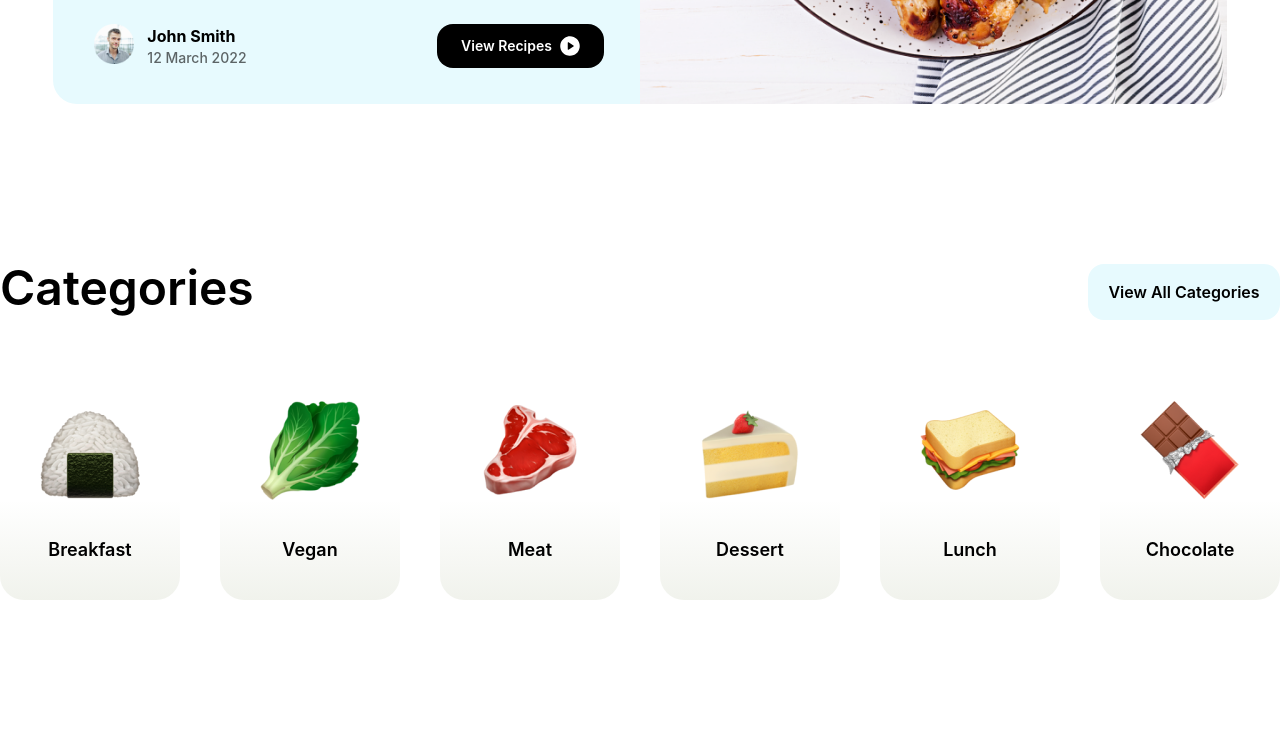
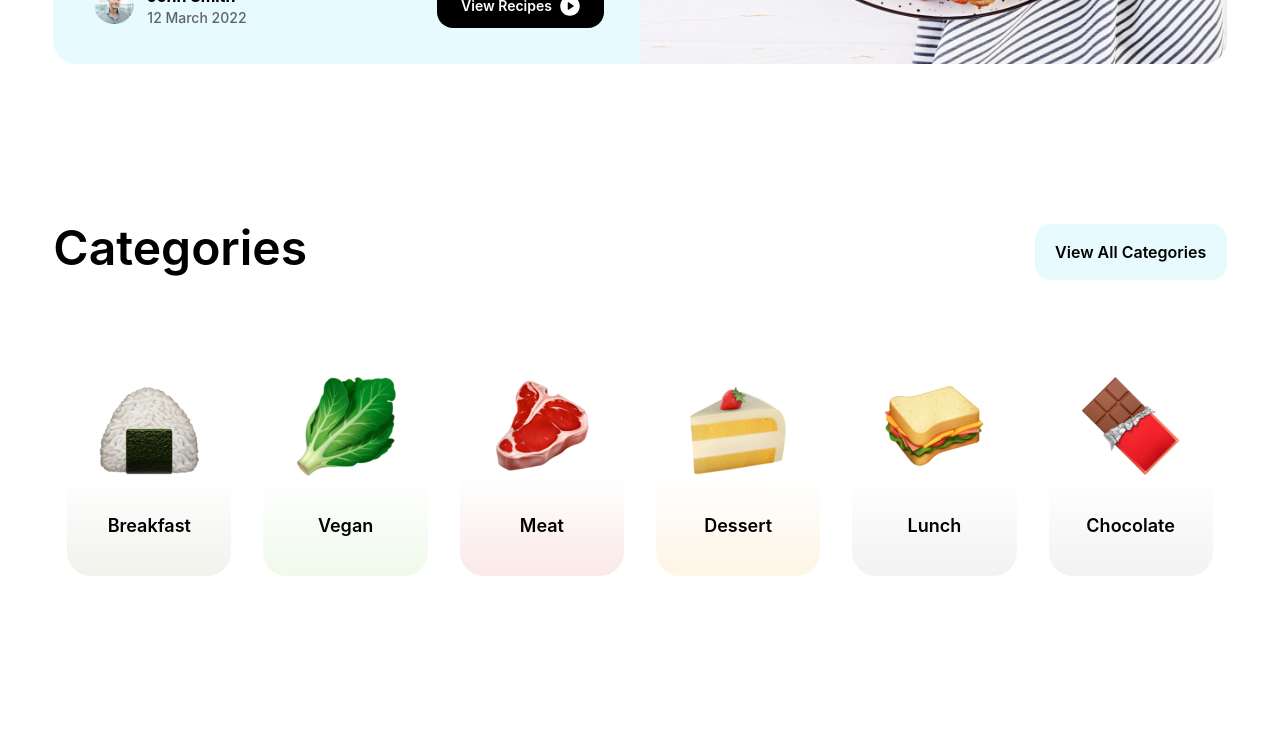
Before and after one commit to foodieland-project/foodieland-frontend, a React (Create React App) app: page / in a window 1280 px wide. Shown: the part 510-1265 px from the top of the page. Built offline with nearby package versions, Linux system fonts and the light colour scheme.

Commit message:
finished category

```diff
--- a/src/App.js
+++ b/src/App.js
@@ -8,7 +8,7 @@ import Categories from "./components/BasicComponents/Categories/Categories";
 
 function App() {
   return (
-    <div>
+    <div className="max-w-[1280px] mx-auto">
       <Carousel />
       <Categories />
       <Recipe />
--- a/src/components/BasicComponents/Carousel/Carousel.jsx
+++ b/src/components/BasicComponents/Carousel/Carousel.jsx
@@ -42,7 +42,7 @@ function Carousel() {
     );
   };
   return (
-    <div className="my-20  relative">
+    <div className="my-10  relative ">
       <div
         onClick={prevSlide}
         className="carousel-arrow absolute top-1/2 left-0 md:left-2 cursor-pointer "
--- a/src/components/BasicComponents/Carousel/CarouselItem.jsx
+++ b/src/components/BasicComponents/Carousel/CarouselItem.jsx
@@ -7,7 +7,7 @@ function CarouselItem({ title, imageUrl, description }) {
   const knifeIcon = icons.knife();
   const playCircleIcon = icons.playCircle();
   return (
-    <div className="carousel-item flex rounded-3xl w-11/12 2xl:w-5/6  mx-auto overflow-hidden font-inter ">
+    <div className="carousel-item flex rounded-3xl w-11/12  mx-auto overflow-hidden font-inter ">
       <div className="md:basis-1/2 bg-lameBlue p-5 sm:p-7 lg:p-9">
         <div className="bg-white w-32 lg:w-36 rounded-2xl p-2 text-center">
           <img
--- a/src/components/BasicComponents/Categories/Categories.jsx
+++ b/src/components/BasicComponents/Categories/Categories.jsx
@@ -1,42 +1,48 @@
-import "./categories.css";
+import Category from "./Category";
 function Categories() {
   const categoriesData = [
     {
       id: 1,
       name: "Breakfast",
       imageUrl: "./images/categories/breakfast.png",
+      bgColor: "bg-gradient-grey",
     },
     {
       id: 2,
       name: "Vegan",
       imageUrl: "./images/categories/vegan.png",
+      bgColor: "bg-gradient-green",
     },
     {
       id: 3,
       name: "Meat",
       imageUrl: "./images/categories/meat.png",
+      bgColor: "bg-gradient-red",
     },
     {
       id: 4,
       name: "Dessert",
       imageUrl: "./images/categories/dessert.png",
+      bgColor: "bg-gradient-yellow",
     },
     {
       id: 5,
       name: "Lunch",
       imageUrl: "./images/categories/lunch.png",
+      bgColor: "bg-gradient-white",
     },
     {
       id: 6,
       name: "Chocolate",
       imageUrl: "./images/categories/chocolate.png",
+      bgColor: "bg-gradient-brown",
     },
   ];
   return (
     <section>
-      <div className="xl:w-[1280px] w-4/5 font-inter mx-auto my-40">
-        <div className="flex justify-between mb-20  ">
-          <div>
+      <div className="w-11/12 font-inter mx-auto my-20 lg:my-40">
+        <div className="flex flex-col justify-center text-center md:flex-row md:justify-around lg:justify-between mb-20  ">
+          <div className="mb-8 md:mb-0">
             <h1 className="font-semibold text-5xl">Categories</h1>
           </div>
           <div>
@@ -45,16 +51,14 @@ function Categories() {
             </button>
           </div>
         </div>
-        <div className="flex justify-center gap-10  ">
-          {categoriesData.map(({ id, name, imageUrl }) => (
-            <div className="w-[180px] h-[200px] rounded-3xl overflow-hidden">
-              <div>
-                <img src={`${imageUrl}`} alt="breakfast" className="mx-auto" />
-              </div>
-              <div className="category-name text-center font-semibold text-lg p-9">
-                <span>{name}</span>
-              </div>
-            </div>
+        <div className="flex justify-center gap-4 xl:gap-8  flex-wrap">
+          {categoriesData.map(({ id, name, imageUrl, bgColor }) => (
+            <Category
+              key={id}
+              name={name}
+              imageUrl={imageUrl}
+              bgColor={bgColor}
+            />
           ))}
         </div>
       </div>
--- /dev/null
+++ b/src/components/BasicComponents/Categories/Category.jsx
@@ -0,0 +1,20 @@
+import "./category.css";
+
+function Category({ imageUrl, name, bgColor }) {
+  return (
+    <div className="category-item lg:basis-1/6 h-[160px] md:h-[200px] rounded-3xl overflow-hidden my-4">
+      <div>
+        <img
+          src={`${imageUrl}`}
+          alt="breakfast"
+          className="mx-auto w-[80px] md:w-[100px]"
+        />
+      </div>
+      <div className={`${bgColor}   text-center font-semibold text-lg py-9 `}>
+        <span>{name}</span>
+      </div>
+    </div>
+  );
+}
+
+export default Category;
--- a/src/components/BasicComponents/Categories/categories.css
+++ /dev/null
@@ -1,3 +0,0 @@
-.category-name{
-    background: linear-gradient(180deg, rgba(112, 130, 70, 0) 0%, rgba(112, 130, 70, 0.1) 100%);
-}
--- /dev/null
+++ b/src/components/BasicComponents/Categories/category.css
@@ -0,0 +1,9 @@
+
+.category-item{
+    flex-basis: 24%;
+}
+@media screen and (min-width:1024px) {
+    .category-item{
+        flex-basis: 14%;
+    }
+}
--- a/tailwind.config.js
+++ b/tailwind.config.js
@@ -143,6 +143,18 @@ module.exports = {
       "gradient-to-l": "linear-gradient(to left, var(--tw-gradient-stops))",
       "gradient-to-tl":
         "linear-gradient(to top left, var(--tw-gradient-stops))",
+      "gradient-grey":
+        "linear-gradient(180deg, rgba(112, 130, 70, 0) 0%, rgba(112, 130, 70, 0.1) 100%)",
+      "gradient-green":
+        "linear-gradient(180deg, rgba(108, 198, 63, 0) 0%, rgba(108, 198, 63, 0.1) 100%)",
+      "gradient-red":
+        "linear-gradient(180deg, rgba(204, 38, 27, 0) 0%, rgba(204, 38, 27, 0.1) 100%)",
+      "gradient-yellow":
+        "linear-gradient(180deg, rgba(240, 158, 0, 0) 0%, rgba(240, 158, 0, 0.1) 100%)",
+      "gradient-white":
+        "linear-gradient(180deg, rgba(0, 0, 0, 0) 0%, rgba(0, 0, 0, 0.05) 100%)",
+      "gradient-brown":
+        "linear-gradient(180deg, rgba(0, 0, 0, 0) 0%, rgba(0, 0, 0, 0.05) 100%)",
     },
     backgroundOpacity: ({ theme }) => theme("opacity"),
     backgroundPosition: {
```
